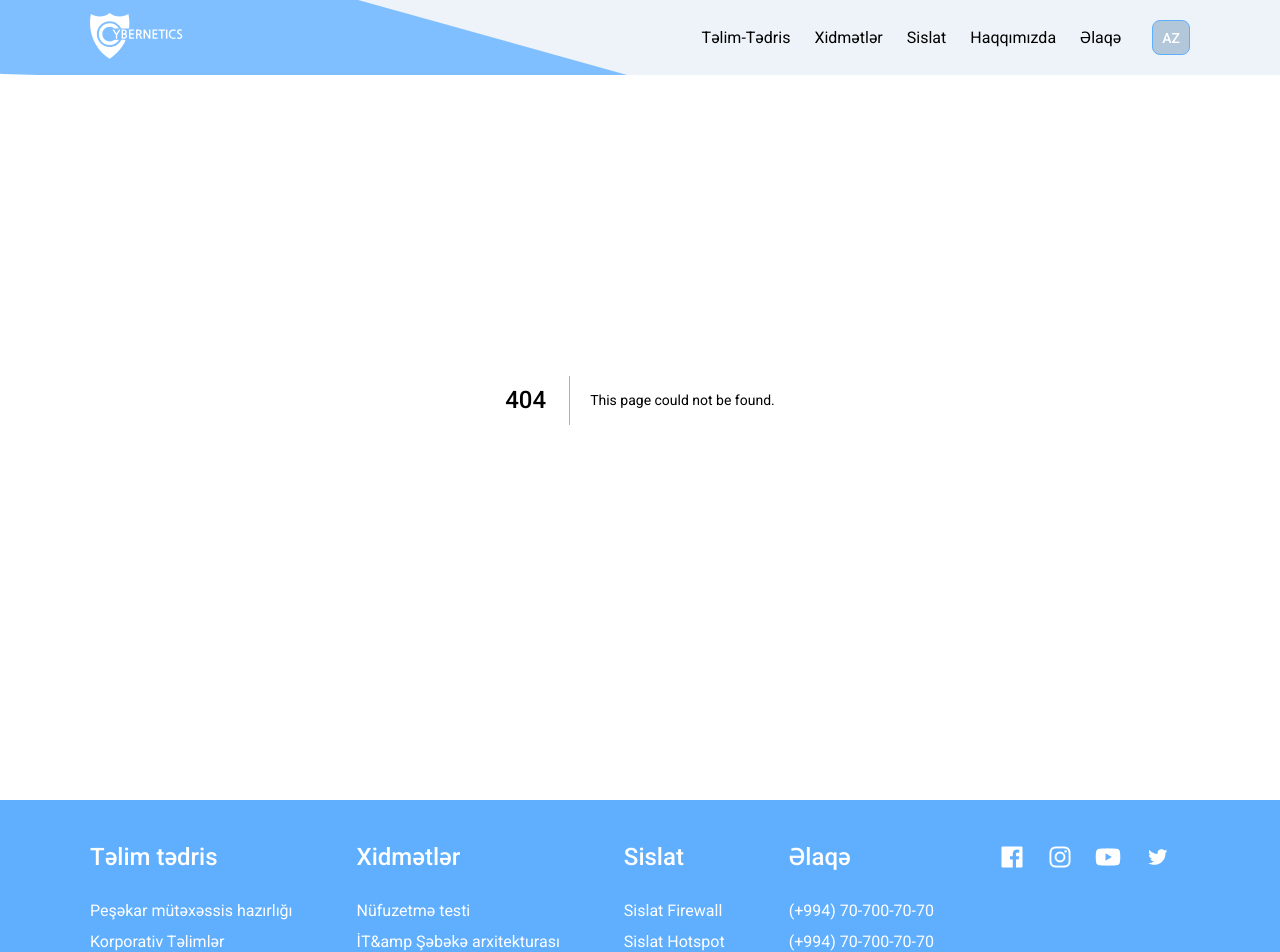
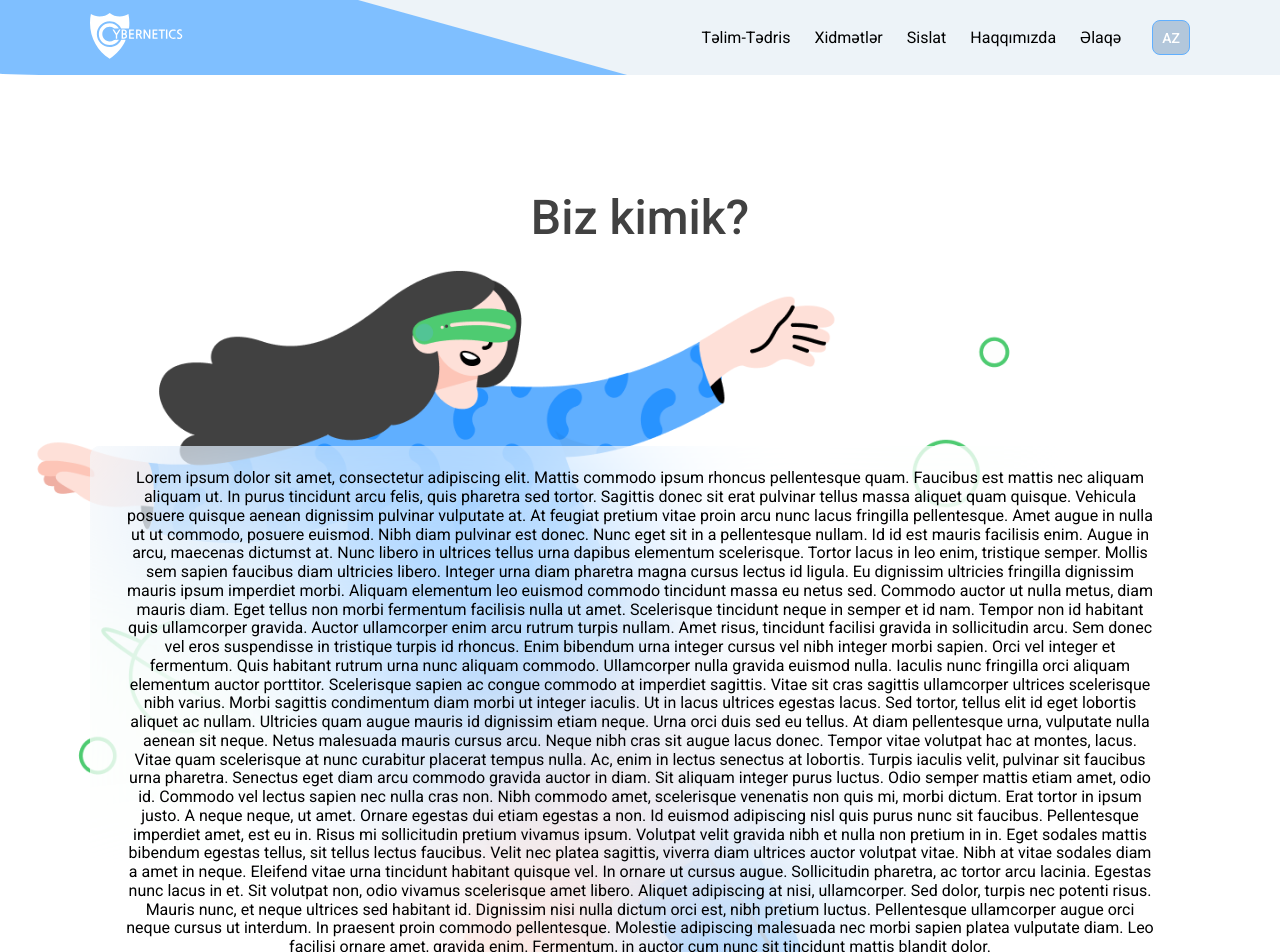
Before and after one commit to rahilaliyev/cybernetics-next, a Next.js app: page /about in a window 1280 px wide. Before the commit this address had no page. Shown: the top 952 px of the page. Built offline with nearby package versions, Linux system fonts and the light colour scheme.

Commit message:
about page

```diff
--- a/components/Header.js
+++ b/components/Header.js
@@ -7,9 +7,11 @@ const Header = () => {
   return (
     <header>
       <div className="header-context container">
-        <div className="logo">
-          <Image src={Logo} alt="Logo" />
-        </div>
+        <Link href={"/"}>
+          <div className="logo">
+            <Image src={Logo} alt="Logo" />
+          </div>
+        </Link>
         <nav>
           <ul>
             <li>
@@ -22,7 +24,9 @@ const Header = () => {
               <Link href={"#"}> Sislat </Link>
             </li>
             <li>
-              <Link href={"#"}> Haqqımızda </Link>
+              <Link href={"/about"}>
+                <a>Haqqımızda</a>
+              </Link>
             </li>
             <li>
               <Link href={"#"}> Əlaqə </Link>
--- /dev/null
+++ b/pages/about.js
@@ -0,0 +1,50 @@
+import React from "react";
+
+const About = () => {
+  return (
+    <main>
+      <section className="about">
+        <h1>Biz kimik?</h1>
+        <div className="about-container">
+          <div className="container">
+            <div className="paragraph">
+              <p>
+                Lorem ipsum dolor sit amet, consectetur adipiscing elit. Mattis commodo ipsum rhoncus pellentesque quam. Faucibus est mattis nec
+                aliquam aliquam ut. In purus tincidunt arcu felis, quis pharetra sed tortor. Sagittis donec sit erat pulvinar tellus massa aliquet
+                quam quisque. Vehicula posuere quisque aenean dignissim pulvinar vulputate at. At feugiat pretium vitae proin arcu nunc lacus
+                fringilla pellentesque. Amet augue in nulla ut ut commodo, posuere euismod. Nibh diam pulvinar est donec. Nunc eget sit in a
+                pellentesque nullam. Id id est mauris facilisis enim. Augue in arcu, maecenas dictumst at. Nunc libero in ultrices tellus urna dapibus
+                elementum scelerisque. Tortor lacus in leo enim, tristique semper. Mollis sem sapien faucibus diam ultricies libero. Integer urna diam
+                pharetra magna cursus lectus id ligula. Eu dignissim ultricies fringilla dignissim mauris ipsum imperdiet morbi. Aliquam elementum leo
+                euismod commodo tincidunt massa eu netus sed. Commodo auctor ut nulla metus, diam mauris diam. Eget tellus non morbi fermentum
+                facilisis nulla ut amet. Scelerisque tincidunt neque in semper et id nam. Tempor non id habitant quis ullamcorper gravida. Auctor
+                ullamcorper enim arcu rutrum turpis nullam. Amet risus, tincidunt facilisi gravida in sollicitudin arcu. Sem donec vel eros
+                suspendisse in tristique turpis id rhoncus. Enim bibendum urna integer cursus vel nibh integer morbi sapien. Orci vel integer et
+                fermentum. Quis habitant rutrum urna nunc aliquam commodo. Ullamcorper nulla gravida euismod nulla. Iaculis nunc fringilla orci
+                aliquam elementum auctor porttitor. Scelerisque sapien ac congue commodo at imperdiet sagittis. Vitae sit cras sagittis ullamcorper
+                ultrices scelerisque nibh varius. Morbi sagittis condimentum diam morbi ut integer iaculis. Ut in lacus ultrices egestas lacus. Sed
+                tortor, tellus elit id eget lobortis aliquet ac nullam. Ultricies quam augue mauris id dignissim etiam neque. Urna orci duis sed eu
+                tellus. At diam pellentesque urna, vulputate nulla aenean sit neque. Netus malesuada mauris cursus arcu. Neque nibh cras sit augue
+                lacus donec. Tempor vitae volutpat hac at montes, lacus. Vitae quam scelerisque at nunc curabitur placerat tempus nulla. Ac, enim in
+                lectus senectus at lobortis. Turpis iaculis velit, pulvinar sit faucibus urna pharetra. Senectus eget diam arcu commodo gravida auctor
+                in diam. Sit aliquam integer purus luctus. Odio semper mattis etiam amet, odio id. Commodo vel lectus sapien nec nulla cras non. Nibh
+                commodo amet, scelerisque venenatis non quis mi, morbi dictum. Erat tortor in ipsum justo. A neque neque, ut amet. Ornare egestas dui
+                etiam egestas a non. Id euismod adipiscing nisl quis purus nunc sit faucibus. Pellentesque imperdiet amet, est eu in. Risus mi
+                sollicitudin pretium vivamus ipsum. Volutpat velit gravida nibh et nulla non pretium in in. Eget sodales mattis bibendum egestas
+                tellus, sit tellus lectus faucibus. Velit nec platea sagittis, viverra diam ultrices auctor volutpat vitae. Nibh at vitae sodales diam
+                a amet in neque. Eleifend vitae urna tincidunt habitant quisque vel. In ornare ut cursus augue. Sollicitudin pharetra, ac tortor arcu
+                lacinia. Egestas nunc lacus in et. Sit volutpat non, odio vivamus scelerisque amet libero. Aliquet adipiscing at nisi, ullamcorper.
+                Sed dolor, turpis nec potenti risus. Mauris nunc, et neque ultrices sed habitant id. Dignissim nisi nulla dictum orci est, nibh
+                pretium luctus. Pellentesque ullamcorper augue orci neque cursus ut interdum. In praesent proin commodo pellentesque. Molestie
+                adipiscing malesuada nec morbi sapien platea vulputate diam. Leo facilisi ornare amet, gravida enim. Fermentum, in auctor cum nunc sit
+                tincidunt mattis blandit dolor.
+              </p>
+            </div>
+          </div>
+        </div>
+      </section>
+    </main>
+  );
+};
+
+export default About;
--- a/pages/index.js
+++ b/pages/index.js
@@ -46,7 +46,7 @@ export default function Home() {
               <div className="training-test">
                 <h4>Peşəkar mütəxəssis hazırlığı</h4>
                 <p>Peşəkar mütəxəssislərimizin nəzəri və təcrübi biliklərindən faydalanaraq mütəxəssis hazırlığına qoşulun</p>
-                <Link href={"#"}>Ətraflı</Link>
+                <Link href={"/education/preparation"}>Ətraflı</Link>
               </div>
             </div>
             <div className="training-text-image">
@@ -56,7 +56,7 @@ export default function Home() {
                   Müəssəliriniz İT infrastrukturunun təhlüksəzliyinin təmini məqsədilə əməkdaşlarınızı qısa müddətli kibert təhlükəsizlik təlimlərinə
                   cəlb edin
                 </p>
-                <Link href={"#"}>Ətraflı</Link>
+                <Link href={"/education/training"}>Ətraflı</Link>
               </div>
               <div className="training-image">
                 <Image src={TrainingImg2} alt="training" />
@@ -72,7 +72,7 @@ export default function Home() {
                   Cybernetics MMC yerli və xarici universitetlərlə əməkdaşlıq edərəkbakalavr və magistr təhsil səviyyəsində tədrisin təşkili və
                   laboratiyanın qurulmasını həyata keçirir.
                 </p>
-                <Link href={"#"}>Ətraflı</Link>
+                <Link href={"/education/academic-activity"}>Ətraflı</Link>
               </div>
             </div>
           </div>
--- a/styles/app.scss
+++ b/styles/app.scss
@@ -12,3 +12,4 @@
 @import "./pages/Home.module.scss";
 @import "./pages/Preparation.module.scss";
 @import "./pages/Training.module.scss";
+@import "./pages/About.module.scss";
--- a/styles/components/Header.module.scss
+++ b/styles/components/Header.module.scss
@@ -10,9 +10,11 @@ header {
     @include flex-box(space-between, center);
     .logo {
       z-index: 3;
+      cursor: pointer;
     }
     nav {
       display: flex;
+      z-index: 3;
       ul {
         display: flex;
         li {
--- a/styles/globals.scss
+++ b/styles/globals.scss
@@ -14,6 +14,7 @@ body {
 a {
   color: inherit;
   text-decoration: none;
+  cursor: pointer;
 }
 
 .container {
--- /dev/null
+++ b/styles/pages/About.module.scss
@@ -0,0 +1,27 @@
+.about {
+  padding-top: 190px;
+  h1 {
+    text-align: center;
+    @include fontSize(48px, 500, 56.25px, $darkColor);
+  }
+  .about-container {
+    background-image: url("../../public/aboutBg.png");
+    background-repeat: no-repeat;
+    background-size: cover;
+    background-position-y: 10%;
+    height: 100vh;
+    padding-top: 200px;
+    .paragraph {
+      background: rgba(255, 255, 255, 0.5);
+      backdrop-filter: blur(84px);
+      /* Note: backdrop-filter has minimal browser support */
+
+      border-radius: 10px;
+      padding: 23px 34px;
+      p {
+        @include fontSize(16px, 400, 18.75px, black);
+        text-align: center;
+      }
+    }
+  }
+}
--- a/styles/pages/Home.module.scss
+++ b/styles/pages/Home.module.scss
@@ -40,6 +40,7 @@
 
 .training {
   padding-bottom: 120px;
+  padding-top: 110px;
   .training-context {
     h1 {
       text-align: center;
```
Also changed, not shown: public/aboutBg.png (added).
